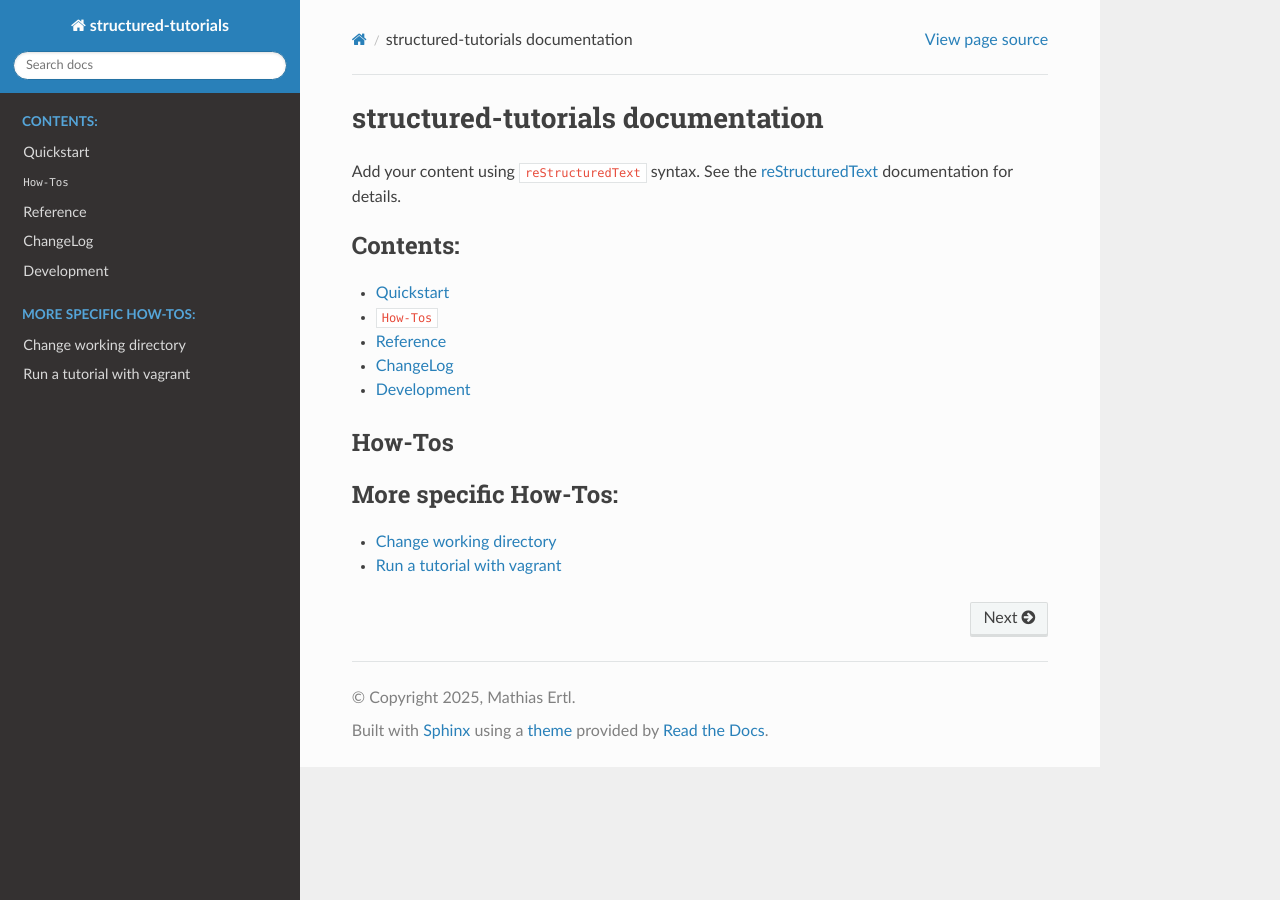
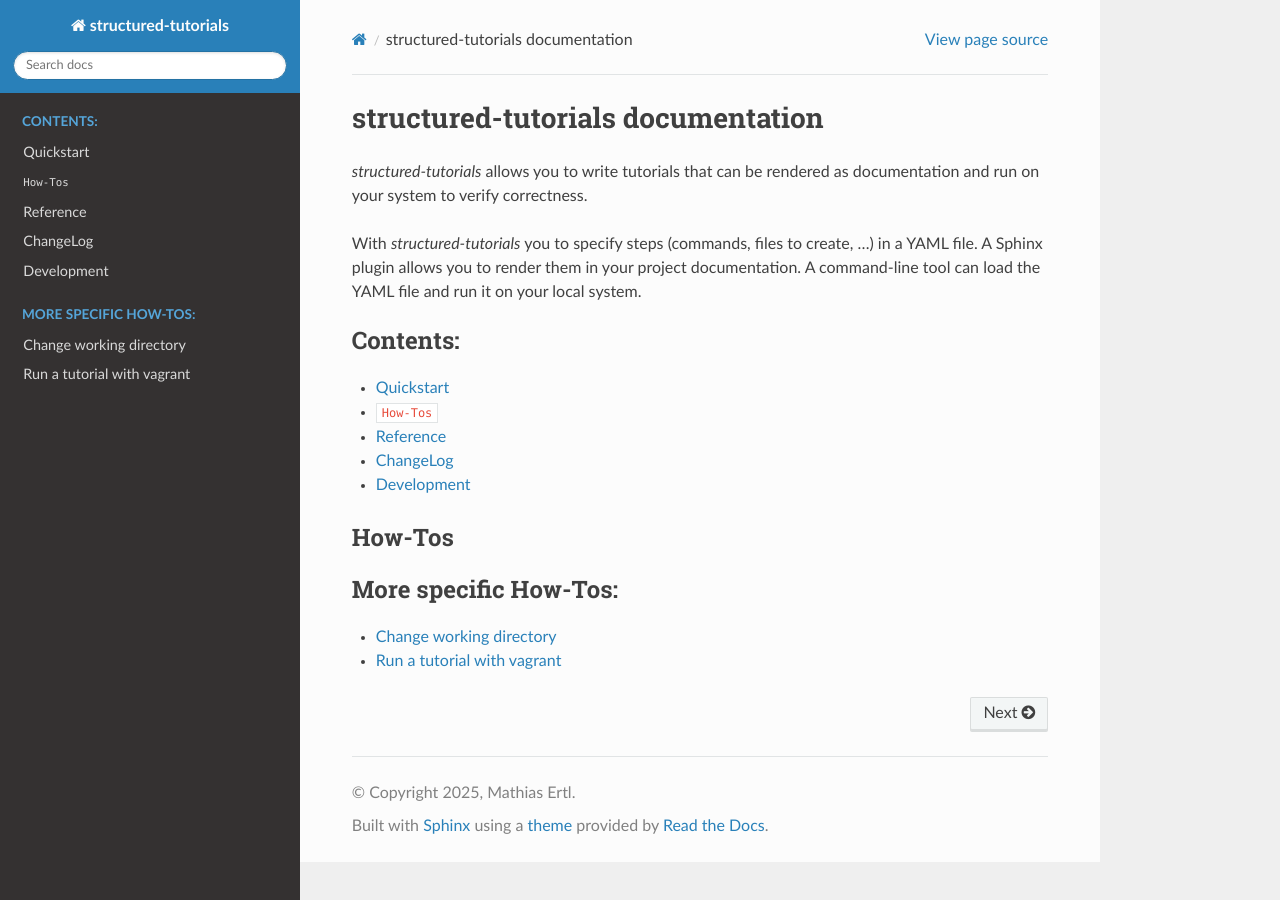
Before and after one commit to mathiasertl/structured-tutorials, a Sphinx documentation site: the page built from docs/index.rst, in a window 1280 px wide. Built offline with Sphinx 7.4.7 and the Read the Docs theme 3.1.0, drawn with Linux system fonts in a browser that asks for light colours.

Commit message:
update explanation a bit

```diff
--- a/docs/index.rst
+++ b/docs/index.rst
@@ -1,10 +1,12 @@
 structured-tutorials documentation
 ==================================
 
-Add your content using ``reStructuredText`` syntax. See the
-`reStructuredText <https://www.sphinx-doc.org/en/master/usage/restructuredtext/index.html>`_
-documentation for details.
+`structured-tutorials` allows you to write tutorials that can be rendered as documentation and run on your
+system to verify correctness.
 
+With `structured-tutorials` you to specify steps (commands, files to create, ...) in a YAML file. A Sphinx
+plugin allows you to render them in your project documentation. A command-line tool can load the YAML file and
+run it on your local system.
 
 .. toctree::
    :maxdepth: 1
```
Also changed, not shown: README.md (+3 -3 lines).
